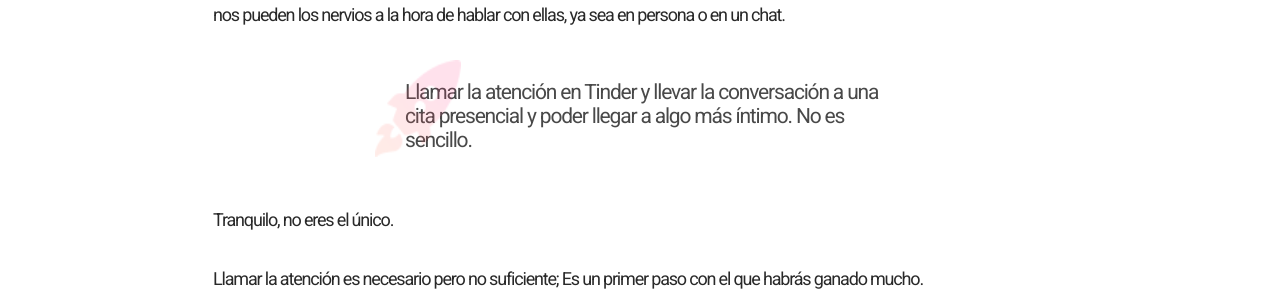
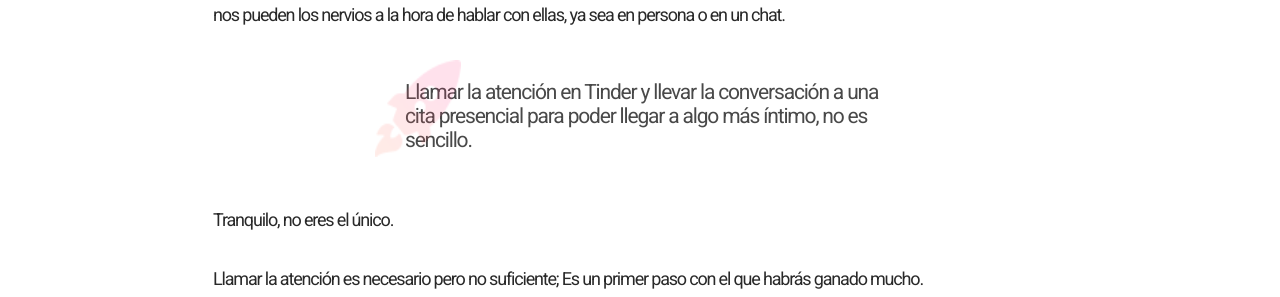
Before and after one commit to dmartincc/tinderpower.github.io, a Jekyll site: the page built from index.md, in a window 1280 px wide. Shown: the part 933-1230 px from the top of the page. Built offline with Jekyll 4.4.1, drawn with Linux system fonts in a browser that asks for light colours; comment, search, counter and statistics services are not loaded; some of the changed lines change nothing that is shown.

Commit message:
review copy

```diff
--- a/_includes/LandingBloqueTexto2.html
+++ b/_includes/LandingBloqueTexto2.html
@@ -1,12 +1,18 @@
 <div class="container-fluid containerbloque">
   <div class="row mx-auto">
     <div class="col-12">
-      <img src="assets/img/rocket-right.png"
-         srcset="assets/img/rocket-right@2x.png 2x,
-                 assets/img/rocket-right@3x.png 3x"
-         class="logo-cohete-dcha">
-      <blockquote class="bloqueTexto2">Llamar la atención en Tinder y llevar la conversación a una cita presencial y  poder llegar a algo más íntimo. No es sencillo.</blockquote>
-
+      <img
+        src="assets/img/rocket-right.png"
+        srcset="
+          assets/img/rocket-right@2x.png 2x,
+          assets/img/rocket-right@3x.png 3x
+        "
+        class="logo-cohete-dcha"
+      />
+      <blockquote class="bloqueTexto2">
+        Llamar la atención en Tinder y llevar la conversación a una cita
+        presencial para poder llegar a algo más íntimo, no es sencillo.
+      </blockquote>
     </div>
   </div>
 </div>
--- a/_includes/topCTA.html
+++ b/_includes/topCTA.html
@@ -16,14 +16,15 @@
           conversaciones en Tinder
         </p>
         <div class="center">
-          <a href="#footer"><button
-            type="button"
-            name="button"
-            class="botonCTA d-xl-block d-lg-block"
-
+          <a href="#footer"
+            ><button
+              type="button"
+              name="button"
+              class="botonCTA d-xl-block d-lg-block"
+            >
+              <span>Voy a mejorar mi perfil de Tinder</span>
+            </button></a
           >
-            <span>Voy a mejorar mi perfil de Tinder</span>
-          </button></a>
         </div>
       </div>
       <div
--- a/assets/css/base.css
+++ b/assets/css/base.css
@@ -9,6 +9,9 @@
   letter-spacing: -1.18px;
   color: #292929;
   padding-top: 16px;
+}
+.parallax {
+  transition: transform 1s cubic-bezier(0, 1, 0.5, 1);
 }
 .imgTamaño {
   max-width: 100%;
--- a/assets/js/main.js
+++ b/assets/js/main.js
@@ -1,42 +1,26 @@
-(function() {
-  scrollTo();
-})();
+/*let parallaxElements = document.querySelectorAll(".parallax"),
+  speedVertical = 0,
+  speedHorizontal = 0;
 
-function scrollTo() {
-  var links = document.getElementsByTagName("a");
-  for (var i = 0; i < links.length; i++) {
-    var link = links[i];
-    if (
-      link.href &&
-      link.href.indexOf("#") != -1 &&
-      (link.pathname == location.pathname ||
-        "/" + link.pathname == location.pathname) &&
-      link.search == location.search
-    ) {
-      link.onclick = scrollAnchors;
+document.addEventListener("scroll", apply2DEffects);
+document.addEventListener("scroll", apply3DEffects);
+
+function apply2DEffects() {
+  parallaxElements.forEach(function(element) {
+    if (element.dataset.direction === "vertical") {
+      speedVertical =
+        element.dataset.speed * element.getBoundingClientRect().top;
+    } else {
+      speedVertical = 0;
     }
-  }
-}
 
-function scrollAnchors(e, respond = null) {
-  const distanceToTop = el => Math.floor(el.getBoundingClientRect().top);
-  e.preventDefault();
-  var targetID = respond
-    ? respond.getAttribute("href")
-    : this.getAttribute("href");
-  const targetAnchor = document.querySelector(targetID);
-  if (!targetAnchor) return;
-  const originalTop = distanceToTop(targetAnchor);
-  window.scrollBy({ top: originalTop, left: 0, behavior: "smooth" });
-  const checkIfDone = setInterval(function() {
-    const atBottom =
-      window.innerHeight + window.pageYOffset >= document.body.offsetHeight - 2;
-    if (distanceToTop(targetAnchor) === 0 || atBottom) {
-      targetAnchor.tabIndex = "-1";
-      targetAnchor.focus();
-      window.history.pushState("", "", targetID);
-      clearInterval(checkIfDone);
+    if (element.dataset.direction === "horizontal") {
+      speedHorizontal =
+        element.dataset.speed * element.getBoundingClientRect().top;
+    } else {
+      speedHorizontal = 0;
     }
-  }, 100);
-}
-console.log("probando");
+
+    element.style.transform = `translate(${speedHorizontal}px, ${speedVertical}px)`;
+  });
+} */
```
